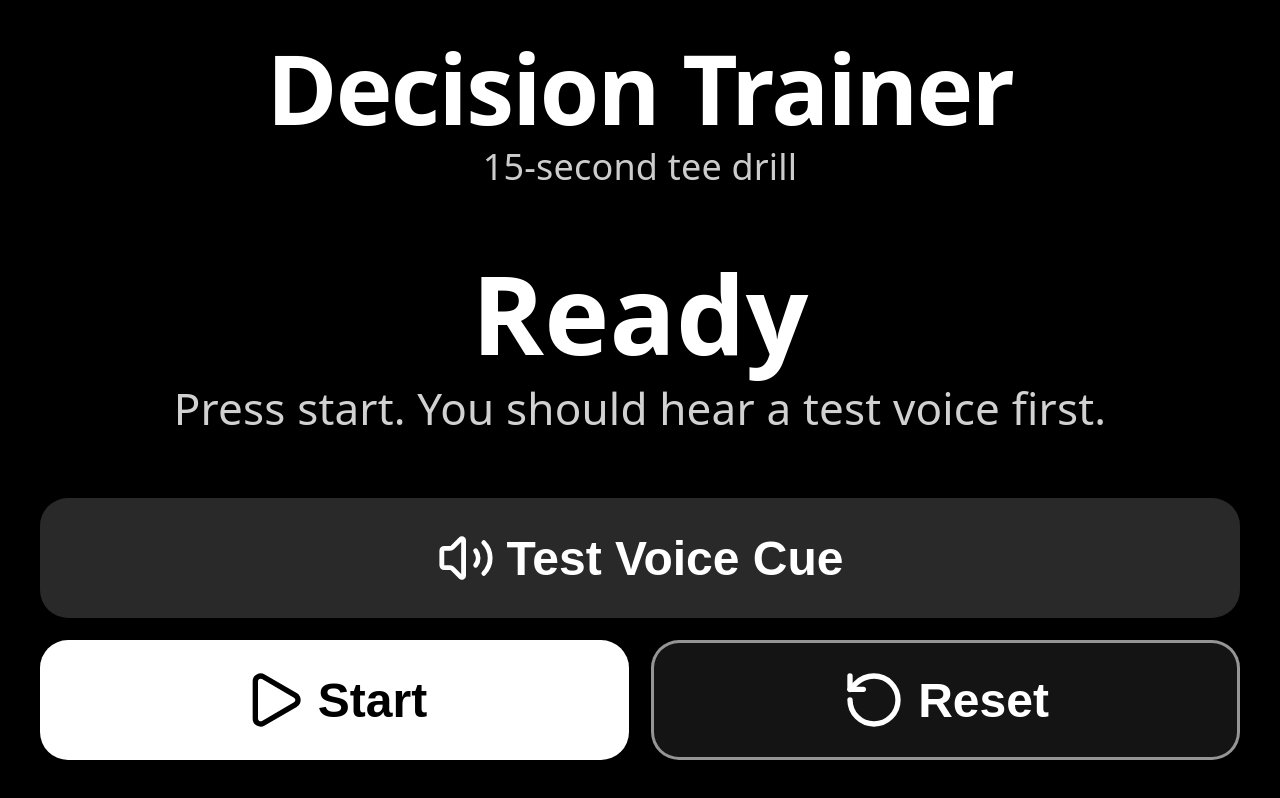
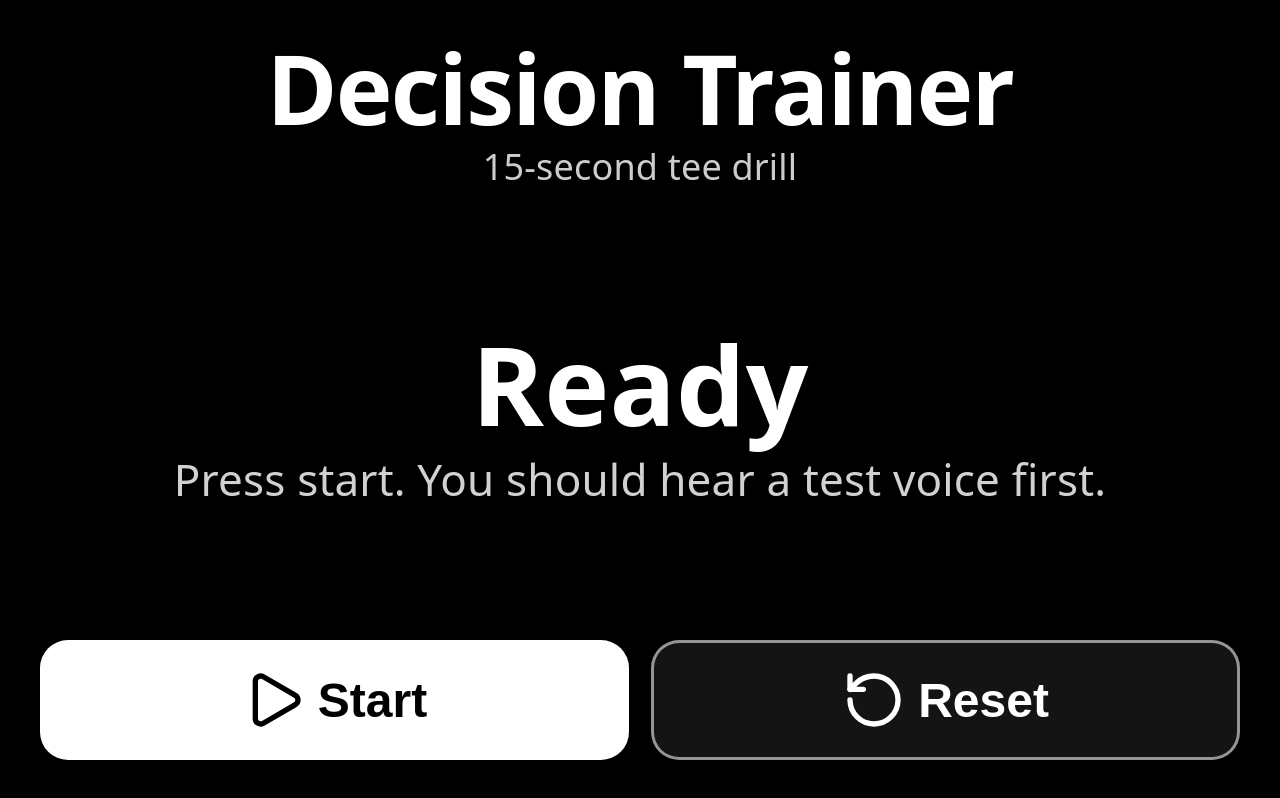
Before and after one commit to JFriar11/RandallsRHT, a React (Vite) app in the folder Randy/: page / in a window 1280 px wide. Built offline with nearby package versions, Linux system fonts and the light colour scheme.

Commit message:
No more Test button

```diff
--- a/Randy/src/App.jsx
+++ b/Randy/src/App.jsx
@@ -226,18 +226,7 @@ export default function App() {
           gap: "22px",
         }}
       >
-        <button
-          onClick={playPitchSound}
-          style={{
-            ...buttonStyle,
-            width: "100%",
-            background: "rgba(255,255,255,0.16)",
-            color: "white",
-          }}
-        >
-          <Volume2 size={58} />
-          Test Voice Cue
-        </button>
+        {/* Test Voice Cue button removed for cleaner mobile layout */}
 
         <div style={{ display: "grid", gridTemplateColumns: "1fr 1fr", gap: "22px" }}>
           {!isRunning ? (
```
